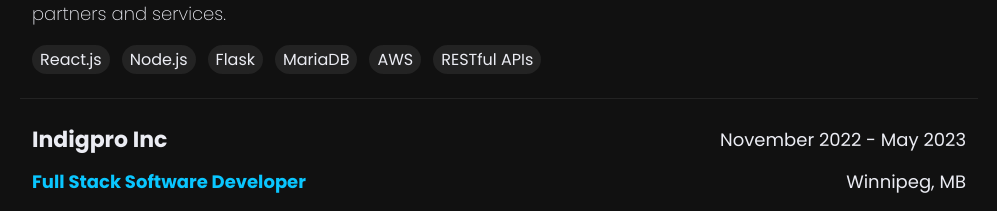
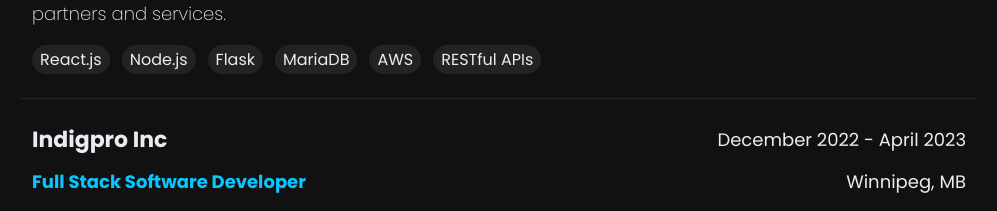
Before and after one commit to MowahidLatif/PortfolioWebsite, a Next.js app: page / in a window 1280 px wide. Shown: the part 2281-2492 px from the top of the page, without its empty margins (171-1168 px from the left). Built offline with nearby package versions, Linux system fonts and the light colour scheme.

Commit message:
updated job dates

```diff
--- a/components/home/experience/Experience.tsx
+++ b/components/home/experience/Experience.tsx
@@ -29,7 +29,7 @@ const experience = [
   {
     title: "Indigpro Inc",
     position: "Full Stack Software Developer",
-    time: "November 2022 - May 2023",
+    time: "December 2022 - April 2023",
     location: "Winnipeg, MB",
     description: [
       "Boosted user engagement with dynamic interfaces, increasing user activity and satisfaction.",
```
